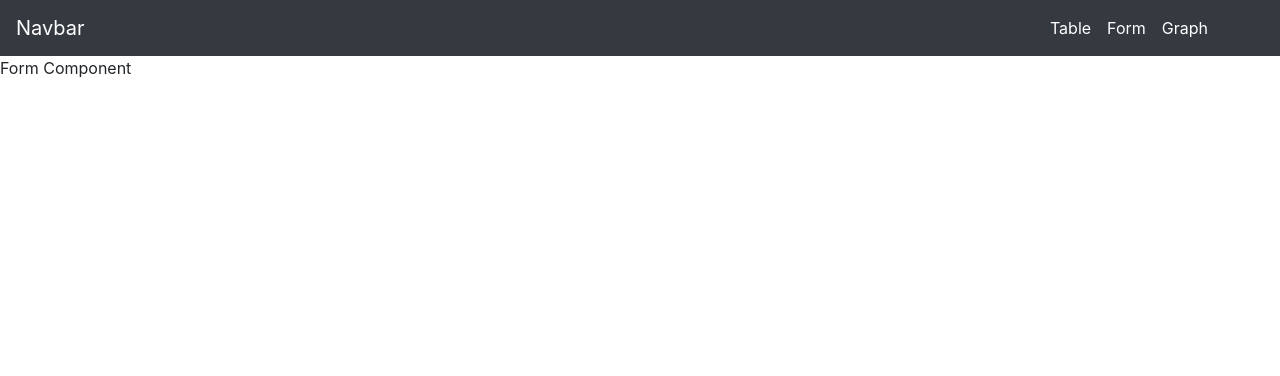
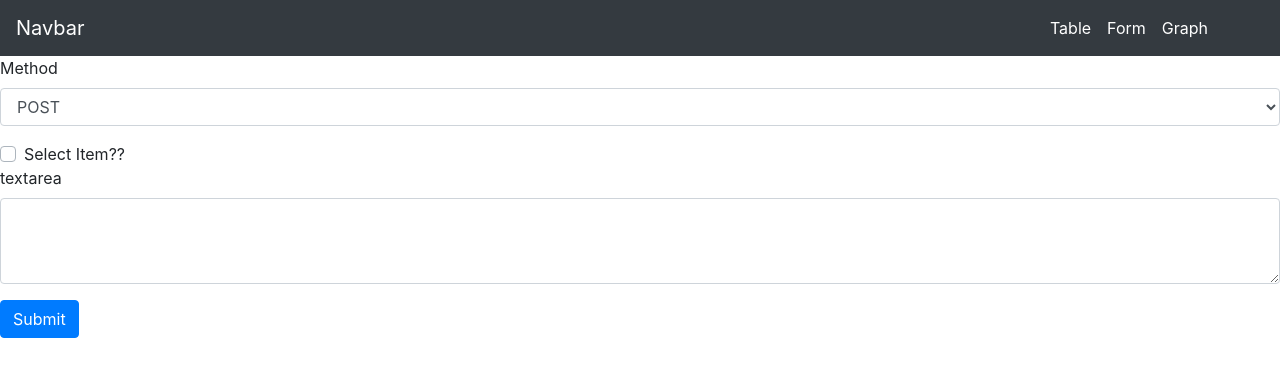
Before and after one commit to metamug/react-seed, a React (Create React App) app: page /form in a window 1280 px wide. Shown: the top 376 px of the page. Built offline with nearby package versions, Linux system fonts and the light colour scheme.

Commit message:
form inputs

```diff
--- a/src/components/AppNavbar.js
+++ b/src/components/AppNavbar.js
@@ -20,8 +20,8 @@ export default class AppNavbar extends Component {
           <span class='navbar-toggler-icon'></span>
         </button>
 
-        <ul class='navbar-nav ml-auto mr-5'>
-          <li class='nav-item active'>
+        <ul className='navbar-nav ml-auto mr-5'>
+          <li className='nav-item active'>
             <Link to='/table' className='nav-link'>
               Table <span className='sr-only'>(current)</span>
             </Link>
--- a/src/components/Form.js
+++ b/src/components/Form.js
@@ -1,11 +1,72 @@
-import React, { Component } from 'react'
+import React, { Component } from 'react';
 
-export default class Form extends Component {
-    render() {
-        return (
-            <div>
-                Form Component
-            </div>
-        )
-    }
+class Form extends Component {
+  constructor(props) {
+    super(props);
+    this.state = {
+      method: 'POST',
+      item: false,
+      xml: ''
+    };
+    this.handleChange = this.handleChange.bind(this);
+    this.handleSubmit = this.handleSubmit.bind(this);
+  }
+
+  handleChange = evt => {
+    this.setState({ [evt.target.name]: evt.target.value });
+  };
+  handleSubmit = event => {
+    this.setState(this.state, () => console.log(this.state));
+    event.preventDefault();
+  };
+
+  render() {
+    return (
+      <div>
+        <form onSubmit={this.handleSubmit}>
+          <div className='form-group'>
+            <label htmlfor='method'>Method</label>
+            <select
+              className='form-control'
+              id='method'
+              name='method'
+              onChange={this.handleChange}
+            >
+              <option>POST</option>
+              <option>PUT</option>
+              <option>GET</option>
+              <option>DELETE</option>
+            </select>
+          </div>
+          <div className='custom-control custom-checkbox'>
+            <input
+              type='checkbox'
+              className='custom-control-input'
+              id='item'
+              name='item'
+              onChange={this.handleChange}
+            />
+            <label className='custom-control-label' for='item'>
+              Select Item??
+            </label>
+          </div>
+          <div className='form-group'>
+            <label htmlfor='xml'>textarea</label>
+            <textarea
+              className='form-control'
+              id='xml'
+              name='xml'
+              rows='3'
+              onChange={this.handleChange}
+            ></textarea>
+          </div>
+          <button type='submit' className='btn btn-primary'>
+            Submit
+          </button>
+        </form>
+      </div>
+    );
+  }
 }
+
+export default Form;
```
